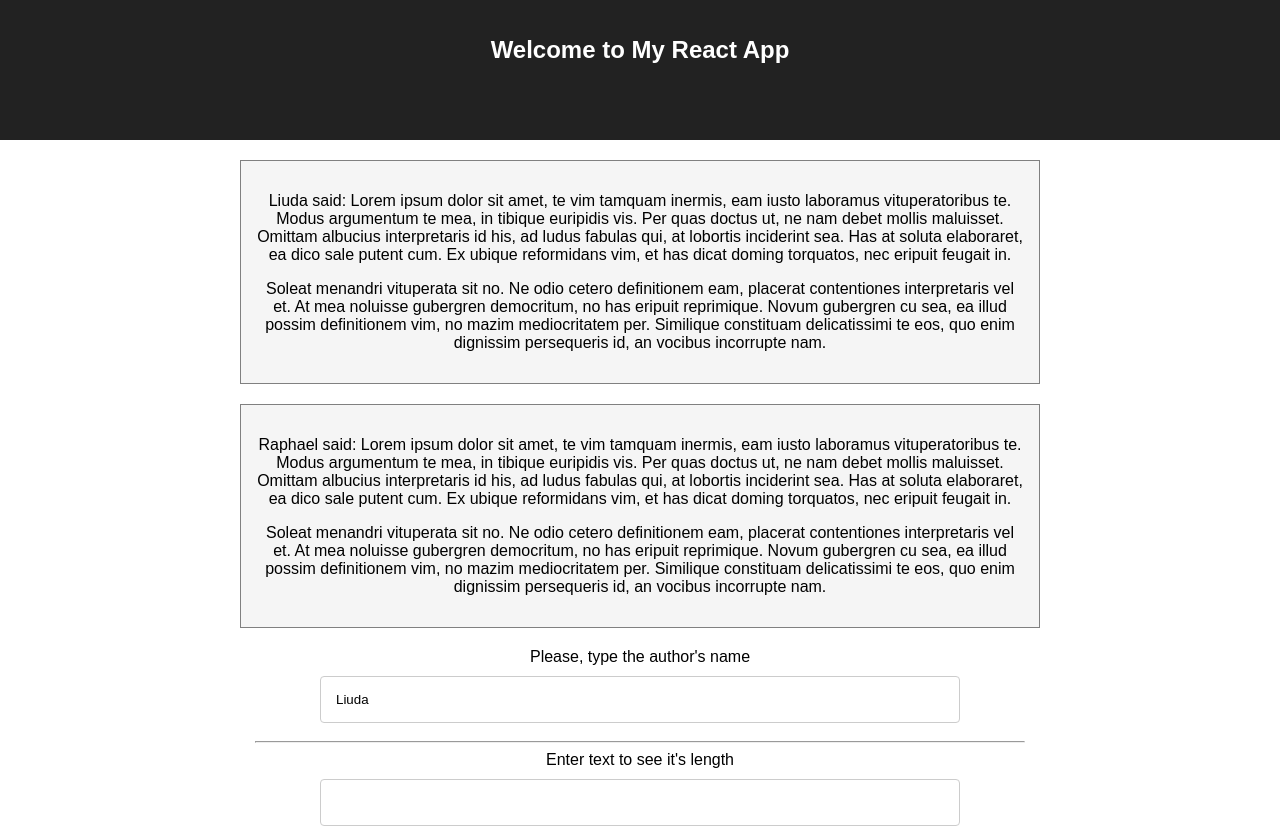
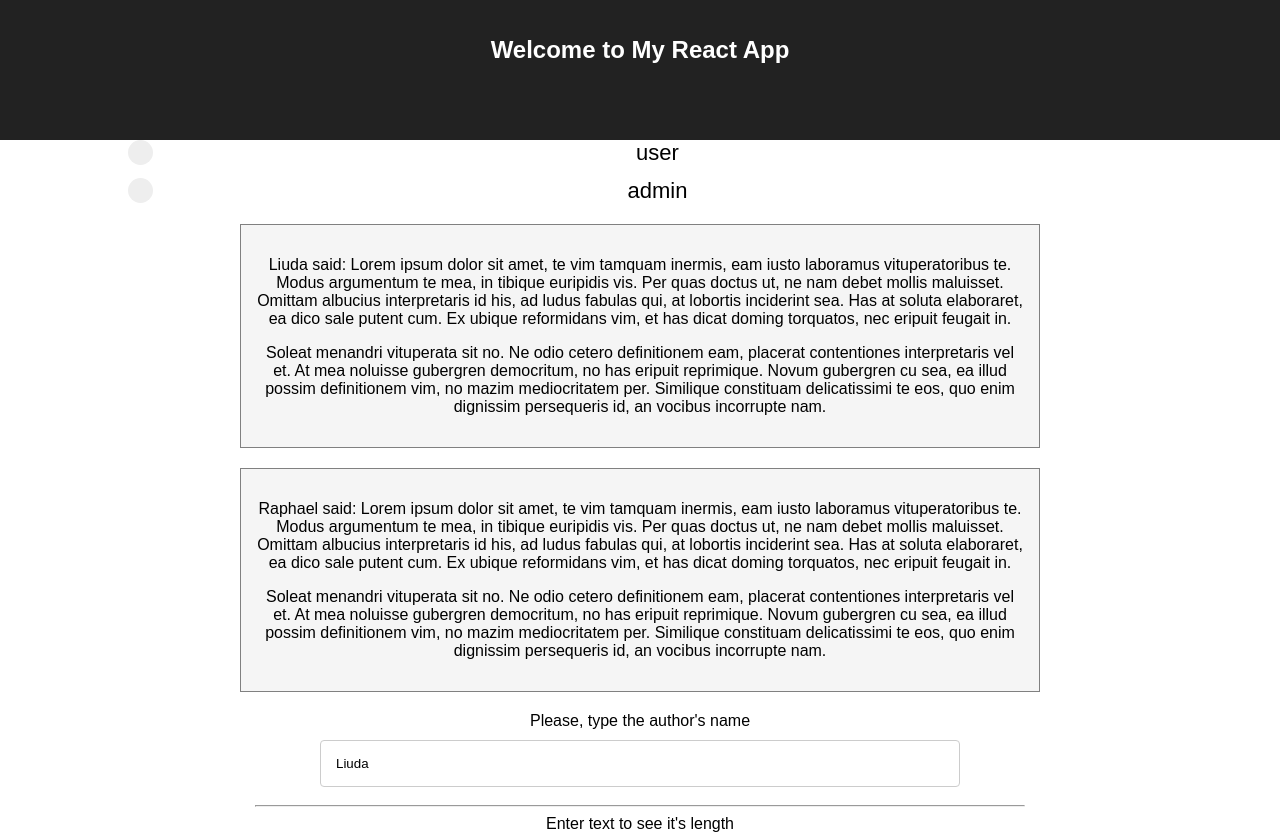
Before and after one commit to LiudmilaE/react-practice, a React (Create React App) app: page / in a window 1280 px wide. Shown: the top 834 px of the page. Built offline with nearby package versions, Linux system fonts and the light colour scheme.

Commit message:
Fix conditional style for radio buttons

```diff
--- a/src/App.js
+++ b/src/App.js
@@ -1,26 +1,32 @@
-import React, { Component } from 'react'
-import './App.css'
-import UserOutput from './UserOutput/UserOutput'
-import UserInput from './UserInput/UserInput'
-import Validation from './Validation/Validation'
-import Char from './Char/Char'
+import React, { Component } from 'react';
+import './App.css';
+import UserOutput from './UserOutput/UserOutput';
+import UserInput from './UserInput/UserInput';
+import Validation from './Validation/Validation';
+import Char from './Char/Char';
+import UserRadioButtons from './UserRadioButton/UserRadioButtons';
 
 class App extends Component {
   state = {
     username: "Liuda",
     text: '',
+    selectedOption: null,
+    radioButtons: [
+      {id: 1, tag: "user", descriptions: "Пользователь"},
+      {id: 2, tag: 'admin', descriptions: "Администратор"}
+  ]
   }
 
   changeNameHandler = (event) => {
     this.setState({
       username: event.target.value,
     })
-  }
+  };
   changeTextHandler = (event) => {
     this.setState({
       text: event.target.value
     })
-  }
+  };
   removeCharHandler = (index) => {
     this.setState(prevState => {
       let oldtext = prevState.text.split('')
@@ -28,6 +34,13 @@ class App extends Component {
       return {
         text: oldtext.join('')
       }
+    })
+  };
+  radioButtonHandler = (event) => {
+    event.preventDefault();
+    console.log(event.target.value)
+    this.setState({
+      selectedOption: event.target.value
     })
   }
 
@@ -45,6 +58,12 @@ class App extends Component {
         <header className="App-header">
           <h1 className="App-title">Welcome to My React App</h1>
         </header>
+        <div style={{margin: 'auto', width: '80%'}}>
+          <UserRadioButtons
+            list={this.state.radioButtons}
+            onChange={this.radioButtonHandler}
+            selectedOption={this.state.selectedOption}/>
+        </div>
         <UserOutput name={ this.state.username } />
         <UserOutput name="Raphael" />
         <UserInput
--- a/src/UserInput/UserInput.js
+++ b/src/UserInput/UserInput.js
@@ -1,6 +1,7 @@
 import React from 'react'
 
 const userInput = (props) => {
+
         return (
             <label> Please, type the author's name
                 <br />
--- /dev/null
+++ b/src/UserRadioButton/UserRadioButton.css
@@ -0,0 +1,65 @@
+/* The container */
+.container {
+    display: block;
+    position: relative;
+    padding-left: 35px;
+    margin-bottom: 12px;
+    cursor: pointer;
+    font-size: 22px;
+    -webkit-user-select: none;
+    -moz-user-select: none;
+    -ms-user-select: none;
+    user-select: none;
+}
+
+/* Hide the browser's default radio button */
+.container input {
+    position: absolute;
+    opacity: 0;
+    cursor: pointer;
+}
+
+/* Create a custom radio button */
+.checkmark {
+    position: absolute;
+    top: 0;
+    left: 0;
+    height: 25px;
+    width: 25px;
+    background-color: #eee;
+    border-radius: 50%;
+}
+
+/* On mouse-over, add a grey background color */
+.container:hover input ~ .checkmark {
+    background-color: #ccc;
+}
+
+/* When the radio button is checked, add a blue background */
+.container input:checked ~ .checkmark,
+.container input.checked ~ .checkmark {
+    background-color: #2196F3;
+}
+
+/* Create the indicator (the dot/circle - hidden when not checked) */
+.checkmark:after {
+    content: "";
+    position: absolute;
+    display: none;
+}
+
+/* Show the indicator (dot/circle) when checked */
+.container input:checked ~ .checkmark:after,
+.container input.checked ~ .checkmark:after {
+    display: block;
+}
+
+/* Style the indicator (dot/circle) */
+.container .checkmark:after {
+ 	top: 9px;
+	left: 9px;
+	width: 8px;
+	height: 8px;
+	border-radius: 50%;
+	background: white;
+}
--- /dev/null
+++ b/src/UserRadioButton/UserRadioButton.js
@@ -0,0 +1,29 @@
+import React, { Component } from 'react';
+
+import './UserRadioButton.css';
+
+class UserRadioButton extends Component{
+
+    componentWillReceiveProps(prevProps) {
+        if(prevProps.checked) {  }
+    }
+
+
+    render() {
+        return (
+            <label
+                className="container">
+                {this.props.value}
+                <input type="radio"
+                    checked={this.props.checked}
+                    value={this.props.value}
+                    name="radio"
+                    onChange={this.props.onChange}
+                    className={this.props.checked ? "checked" : null}/>
+                <span className="checkmark"></span>
+            </label>
+        );
+    }
+}
+
+export default UserRadioButton;
--- /dev/null
+++ b/src/UserRadioButton/UserRadioButtons.js
@@ -0,0 +1,38 @@
+import React, { Component } from 'react';
+
+import UserRadioButton from './UserRadioButton';
+
+class UserRadioButtons extends Component {
+
+    state = {
+        selectedOption : null,
+    };
+
+    changeRadioButtonHandler = (event) => {
+        event.preventDefault();
+        console.log("in changeRadioButtonHandler",event.target.value)
+        this.setState({
+            selectedOption: event.target.value
+        });
+    };
+
+    renderList () {
+        return this.props.list.map((el, i) => {
+            console.log(el.tag === this.props.selectedOption);
+            return<UserRadioButton
+                value={el.tag}
+                key={i+el.tag}
+                checked={el.tag === this.props.selectedOption}
+                onChange={this.props.onChange}/>
+            }
+        )
+    }
+
+    render() {
+        return this.renderList()
+    }
+
+
+}
+
+export default UserRadioButtons;
```
Also changed, not shown: 1 other file (tests, documents, lock files or other folders).
